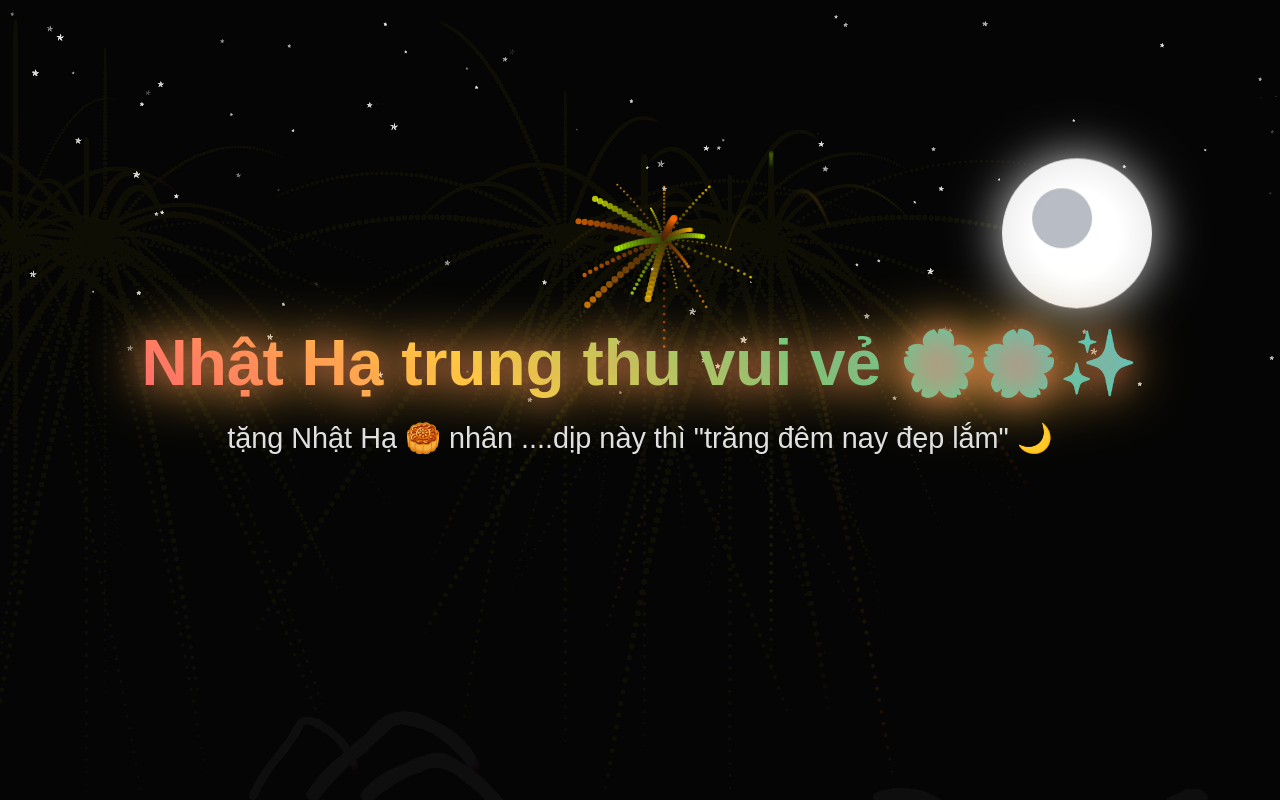
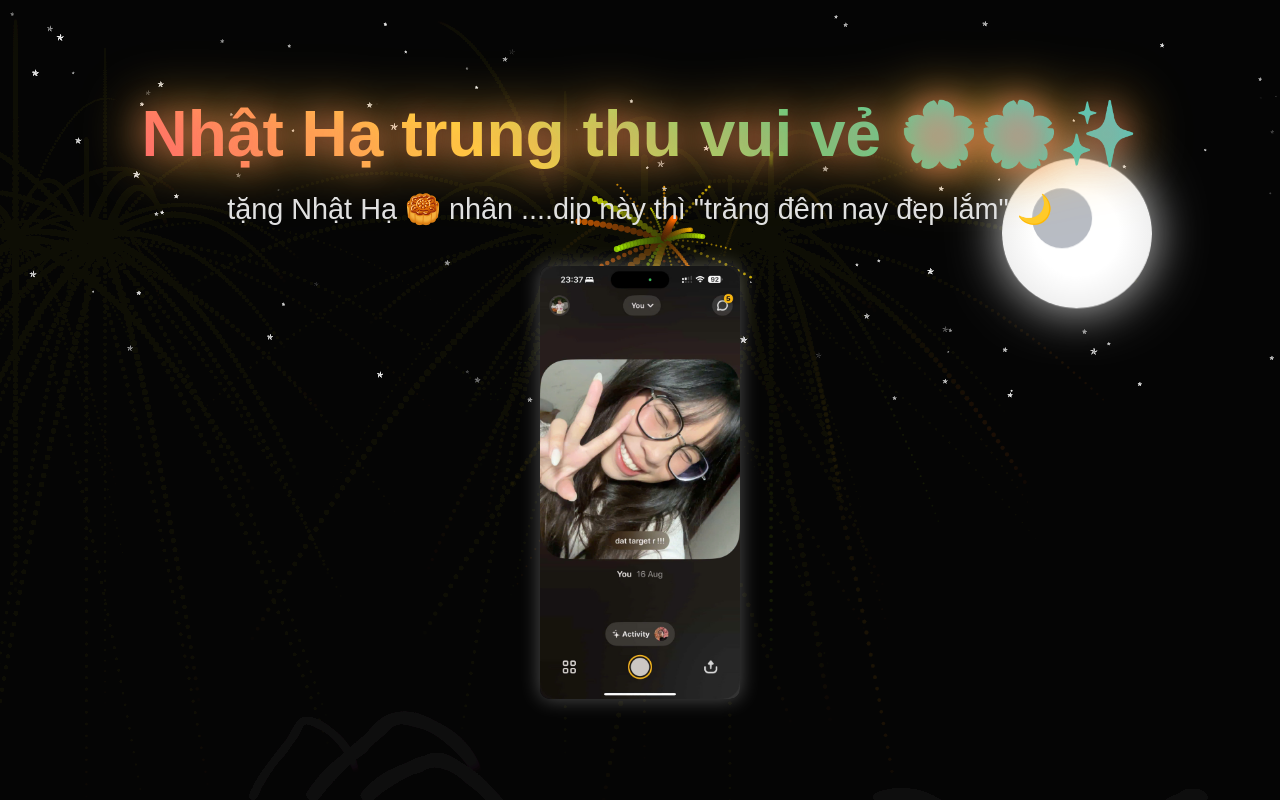
Before and after one commit to thaidong952-blip/trungthu, a Flask app: page / in a window 1280 px wide. Run offline with Flask 3, Linux system fonts and the light colour scheme.

Commit message:
Update index.html

```diff
--- a/templates/index.html
+++ b/templates/index.html
@@ -69,6 +69,15 @@
             border-radius: 50%;
             opacity: 0.3;
         }
+        .image-ha {
+            width: 200px; /* Điều chỉnh kích thước nếu cần */
+            height: auto;
+            border-radius: 10px;
+            box-shadow: 0 0 20px rgba(255, 255, 255, 0.3);
+            margin-top: 20px;
+            animation: fadeInUp 2s ease-out 1s forwards;
+            opacity: 0;
+        }
         @keyframes fadeInUp {
             from {
                 opacity: 0;
@@ -95,6 +104,7 @@
     <div class="container">
         <h1>Nhật Hạ trung thu vui vẻ 🌸🌸✨</h1>
         <p>tặng Nhật Hạ 🥮 nhân ....dịp này thì "trăng đêm nay đẹp lắm" 🌙 </p>
+        <img src="ha.jpg" alt="Hình ảnh dành tặng Nhật Hạ" class="image-ha">
     </div>
 
     <script>
```
